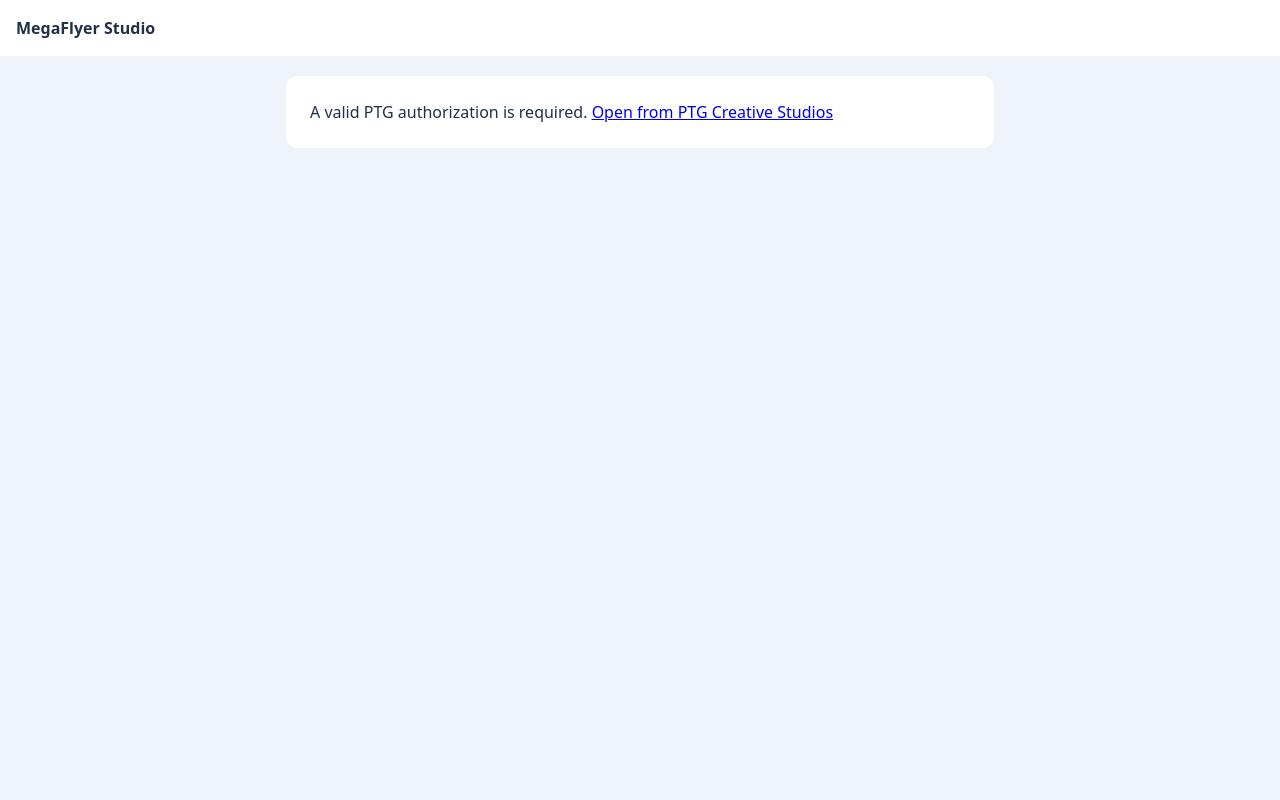
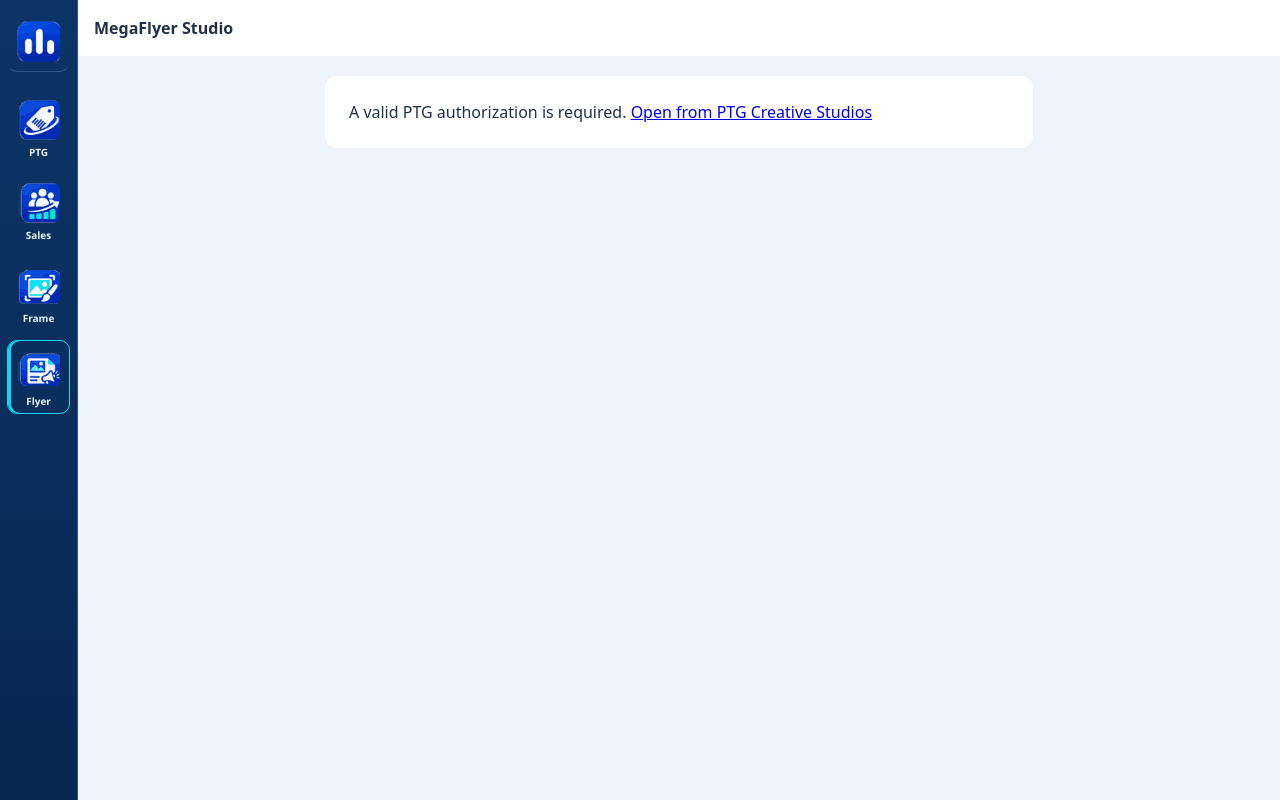
Before and after one commit to kzamora19/flyer-studio, a plain HTML site: page staging/studio-access/index.html in a window 1280 px wide. Drawn offline with Linux system fonts and the light colour scheme.

Commit message:
ui(studio): official Branchline app rail in PTG-protected outer launcher; keep editor opaque

```diff
--- a/staging/studio-access/index.html
+++ b/staging/studio-access/index.html
@@ -22,7 +22,7 @@
 #drivePanel label{font:600 11px system-ui;color:#34455d;display:flex;align-items:center;gap:5px}
 #driveMessage{width:100%;color:#34455d;font-size:12px}
 @media(max-width:700px){#drivePanel{padding:10px;gap:6px}#drivePanel small{width:100%}}
-</style></head><body><header><strong>MegaFlyer Studio</strong></header><main><div id="status" role="status">Checking PTG Studio authorization…</div><section id="cloudPanel" hidden aria-label="Manual encrypted cloud project backups">
+</style><link rel="stylesheet" href="./unified-navigation.css"></head><body data-bl-studio="flyer"><header><strong>MegaFlyer Studio</strong></header><main><div id="status" role="status">Checking PTG Studio authorization…</div><section id="cloudPanel" hidden aria-label="Manual encrypted cloud project backups">
   <strong>Encrypted Cloud Project Backup</strong>
   <small>Manual only, for the current project. Projects containing large photos may need local export.</small>
   <button type="button" id="cloudBackup">Back up current project</button>
@@ -41,4 +41,4 @@
   <button type="button" id="driveRestore">Retrieve from Google Drive</button>
   <output id="driveMessage" role="status" aria-live="polite"></output>
 </section>
-<div id="mount"></div></main><script>window.STUDIO_ACCESS_CONFIG={endpoint:"https://tzklsscoiwnmeantcefw.supabase.co/functions/v1/flyer-editor-delivery",publishableKey:"sb_publishable_djhRIa3KhHbG0tOzQnXrIA_Ou-fJnmK",googleDriveClientId:"873550026587-clo2e2vrthc8621unnmjio3des0nehfm.apps.googleusercontent.com"};</script><script src="./draft-vault.js" defer></script><script src="./central-drive.js" defer></script><script src="./launch.js" defer></script></body></html>
+<div id="mount"></div></main><script>window.STUDIO_ACCESS_CONFIG={endpoint:"https://tzklsscoiwnmeantcefw.supabase.co/functions/v1/flyer-editor-delivery",publishableKey:"sb_publishable_djhRIa3KhHbG0tOzQnXrIA_Ou-fJnmK",googleDriveClientId:"873550026587-clo2e2vrthc8621unnmjio3des0nehfm.apps.googleusercontent.com"};</script><script src="./draft-vault.js" defer></script><script src="./central-drive.js" defer></script><script src="./launch.js" defer></script><script src="./unified-navigation.js" defer></script></body></html>
--- /dev/null
+++ b/staging/studio-access/unified-navigation.css
@@ -0,0 +1,49 @@
+/* Branchline official 2026 navigation, scoped to PTG-protected public shell only. */
+body.bl-protected-shell{--bl-outer-rail:78px;padding-left:var(--bl-outer-rail);box-sizing:border-box}
+.bl-protected-app-rail{position:fixed;z-index:51;inset:0 auto 0 0;width:var(--bl-outer-rail);
+ padding:10px 7px;box-sizing:border-box;background:linear-gradient(180deg,#0d3466,#082853);
+ border-right:1px solid #2b5687;display:flex;flex-direction:column;gap:9px;overflow-y:auto}
+.bl-protected-brand{min-height:62px;display:grid;place-items:center;padding:5px;border:1px solid transparent;
+ border-bottom-color:#315786;border-radius:10px;background:transparent;cursor:pointer;margin-bottom:10px}
+.bl-protected-brand img{width:43px;height:43px;object-fit:contain}
+.bl-protected-brand:hover,.bl-protected-brand[aria-expanded="true"]{border-color:#0dd9eb;background:#123e73}
+.bl-protected-app-link{min-height:62px;display:flex;flex-direction:column;align-items:center;justify-content:center;
+ gap:5px;padding:5px 3px;border:1px solid transparent;border-radius:10px;background:transparent;
+ color:#e7f5ff;text-decoration:none;font:600 10px/1.2 "Segoe UI",sans-serif}
+.bl-protected-app-link:hover{border-color:#79b9ee}
+.bl-protected-app-link.is-active{border-color:#0dd9eb;box-shadow:inset 3px 0 #0dd9eb}
+.bl-protected-icon{display:inline-block;width:42px;height:42px;flex:0 0 42px;border-radius:9px;
+ background-image:url("./official/four-apps.png");background-repeat:no-repeat;background-size:84px 84px;background-position:0 0}
+.bl-protected-icon.sales{background-position:-42px 0}
+.bl-protected-icon.megaframe{background-position:0 -42px}
+.bl-protected-icon.flyer{background-position:-42px -42px}
+.bl-protected-mobile-brand{display:none;align-items:center;justify-content:center;min-width:44px;height:44px;
+ padding:4px;border:1px solid #79b9ee;border-radius:9px;background:#123e73;cursor:pointer}
+.bl-protected-mobile-brand img{display:block;width:36px;height:36px;object-fit:contain}
+.bl-protected-app-overlay[hidden]{display:none!important}
+.bl-protected-app-overlay{position:fixed;z-index:50;inset:0 0 0 var(--bl-outer-rail);
+ background:#051e439d;display:flex;align-items:stretch}
+.bl-protected-app-drawer{width:min(85vw,310px);height:100%;padding:22px 15px;box-sizing:border-box;overflow-y:auto;
+ background:linear-gradient(180deg,#0c3264,#082853);box-shadow:8px 0 24px #051b3552;color:#fff}
+.bl-protected-app-drawer h2{font:700 17px/1.35 "Segoe UI",sans-serif;margin:0 0 18px;color:#fff}
+.bl-protected-app-drawer nav{display:grid;gap:9px}
+.bl-protected-app-list-link{display:flex;align-items:center;gap:12px;min-height:64px;
+ padding:9px 12px;border:1px solid #79b9ee;border-radius:12px;color:#fff;text-decoration:none;
+ background:transparent;font:600 14px/1.3 "Segoe UI",sans-serif}
+.bl-protected-app-list-link:hover,.bl-protected-app-list-link.is-active{border-color:#0dd9eb}
+.bl-protected-app-list-link.is-active{box-shadow:inset 3px 0 #0dd9eb}
+.bl-protected-brand:focus-visible,.bl-protected-app-link:focus-visible,
+.bl-protected-mobile-brand:focus-visible,.bl-protected-app-list-link:focus-visible{outline:3px solid #0dd9eb;outline-offset:2px}
+body.bl-protected-shell > header{box-sizing:border-box}
+@media(max-width:720px){
+ body.bl-protected-shell{padding-left:0}
+ .bl-protected-app-rail{display:none}
+ .bl-protected-mobile-brand{display:inline-flex;flex:0 0 44px}
+ body.bl-protected-shell > header{display:flex;align-items:center;gap:12px;min-height:68px}
+ .bl-protected-app-overlay{inset:68px 0 0;z-index:53}
+ body.bl-protected-shell > header{position:relative;z-index:54}
+}
+@media print{
+ body.bl-protected-shell{padding-left:0}
+ .bl-protected-app-rail,.bl-protected-mobile-brand,.bl-protected-app-overlay{display:none!important}
+}
--- /dev/null
+++ b/staging/studio-access/unified-navigation.js
@@ -0,0 +1,101 @@
+/* Branchline official application navigation: parent launcher only, no editor iframe access. */
+(() => {
+  "use strict";
+  const BRAND_SRC = "./official/branchline.png";
+  const expected = document.body?.getAttribute("data-bl-studio");
+  if (!["megaframe","flyer"].includes(expected)) return;
+  const env = location.hostname === "branchline-staging.github.io" ?
+    location.origin : "https://kzamora19.github.io";
+  const apps = [
+    { id:"ptg", name:"Price Tag Generator", short:"PTG", path:"/first-megasaver-ptg/products/" },
+    { id:"sales", name:"Sales Tracker", short:"Sales", path:"/branchline/" },
+    { id:"megaframe", name:"MegaFrame Studio", short:"Frame", path:"/first-megasaver-ptg/studios/?studio=megaframe" },
+    { id:"flyer", name:"MegaFlyer Studio", short:"Flyer", path:"/first-megasaver-ptg/studios/?studio=flyer" }
+  ];
+  const header=document.querySelector("body > header");
+  if(!header) return;
+  const rail=document.createElement("nav");
+  rail.className="bl-protected-app-rail";
+  rail.setAttribute("aria-label","Branchline applications");
+  const overlay=document.createElement("div");
+  overlay.className="bl-protected-app-overlay";
+  overlay.id="bl-protected-app-drawer";
+  overlay.hidden=true;
+  const aside=document.createElement("aside");
+  aside.className="bl-protected-app-drawer";
+  aside.setAttribute("aria-label","Branchline application list");
+  const heading=document.createElement("h2");
+  heading.textContent="Branchline applications";
+  const links=document.createElement("nav");
+  links.setAttribute("aria-label","Choose an application");
+  function link(app,drawer){
+    const a=document.createElement("a");
+    a.className=drawer?"bl-protected-app-list-link":"bl-protected-app-link";
+    if(app.id===expected)a.classList.add("is-active");
+    a.href=env+app.path;
+    a.rel="noopener noreferrer";
+    a.referrerPolicy="no-referrer";
+    if(!window.matchMedia("(display-mode: standalone)").matches)a.target="_blank";
+    a.title=app.name;
+    a.setAttribute("aria-label","Open "+app.name);
+    if(app.id===expected)a.setAttribute("aria-current","page");
+    const icon=document.createElement("span");
+    icon.className="bl-protected-icon "+app.id;
+    icon.setAttribute("aria-hidden","true");
+    const name=document.createElement("span");
+    name.textContent=drawer?app.name:app.short;
+    a.append(icon,name);
+    a.addEventListener("click",()=>close(false));
+    return a;
+  }
+  const brand=(mobile)=>{
+    const b=document.createElement("button");
+    b.type="button";
+    b.className=mobile?"bl-protected-mobile-brand":"bl-protected-brand";
+    b.setAttribute("aria-label","Open application list");
+    b.setAttribute("aria-controls",overlay.id);
+    b.setAttribute("aria-expanded","false");
+    b.title="Branchline applications";
+    const img=document.createElement("img");
+    img.src=BRAND_SRC;
+    img.alt="";
+    img.setAttribute("aria-hidden","true");
+    b.append(img);
+    return b;
+  };
+  const desktopLogo=brand(false),mobileLogo=brand(true);
+  rail.append(desktopLogo);
+  for(const app of apps)rail.append(link(app,false));
+  for(const app of apps)links.append(link(app,true));
+  aside.append(heading,links);
+  overlay.append(aside);
+  header.prepend(mobileLogo);
+  document.body.prepend(rail);
+  document.body.append(overlay);
+  document.body.classList.add("bl-protected-shell");
+  function sync(open){
+    for(const button of [desktopLogo,mobileLogo]){
+      button.setAttribute("aria-expanded",String(open));
+      button.setAttribute("aria-label",open?"Close application list":"Open application list");
+    }
+    document.body.classList.toggle("bl-protected-app-open",open);
+  }
+  function close(restore){
+    overlay.hidden=true;
+    sync(false);
+    if(restore)(window.matchMedia("(max-width:720px)").matches?mobileLogo:desktopLogo).focus();
+  }
+  function toggle(){
+    if(!overlay.hidden){close(true);return;}
+    overlay.hidden=false;
+    sync(true);
+    // The secure editor remains opaque. Do not inspect or pass auth to iframe.
+    // The application overlay obscures its workspace menu until dismissed.
+  }
+  desktopLogo.addEventListener("click",toggle);
+  mobileLogo.addEventListener("click",toggle);
+  overlay.addEventListener("click",event=>{if(event.target===overlay)close(true)});
+  document.addEventListener("keydown",event=>{
+    if(event.key==="Escape"&&!overlay.hidden){event.preventDefault();close(true);}
+  });
+})();
```
Also changed, not shown: scripts/build-cutover-pages.mjs (+14 -2 lines), staging/studio-access/official/branchline.png (added), staging/studio-access/official/four-apps.png (added).
